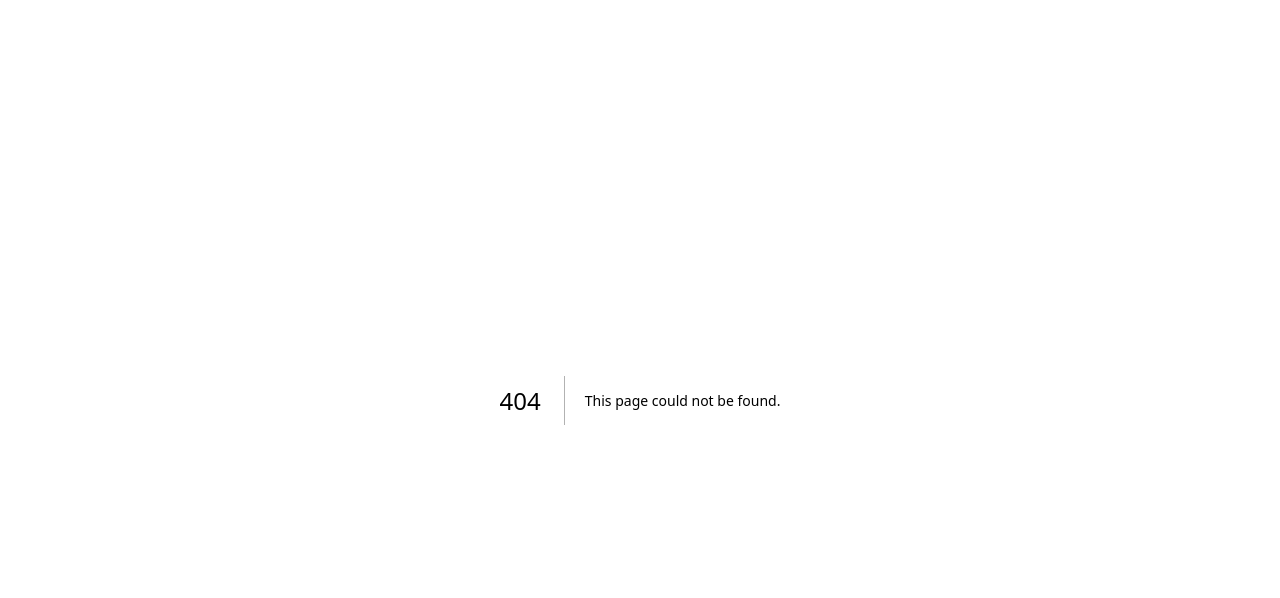
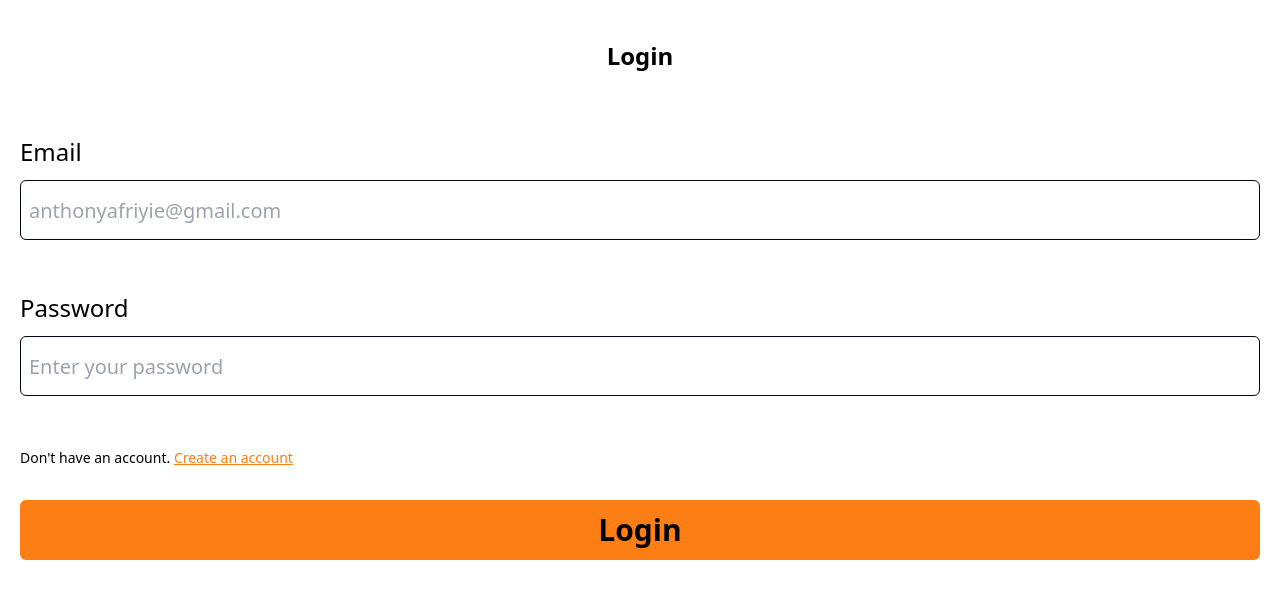
Before and after one commit to KwameGilbert/room-vibe, a Next.js app in the folder roomvibe/: page /login in a window 1280 px wide. Before the commit this address had no page. Shown: the top 598 px of the page. Built offline with nearby package versions, Linux system fonts and the light colour scheme.

Commit message:
all designs of the pages done left with the funtionalities

```diff
--- /dev/null
+++ b/roomvibe/app/login/page.js
@@ -0,0 +1,37 @@
+
+import Link from "next/link";
+export default function login() {
+  return (
+    <main>
+      <section className="pt-10 px-5">
+      <h1 className="text-2xl text-center pb-16 font-semibold">Login</h1>
+      <form action="" className="flex flex-col gap-3">
+        {/* login with email */}
+
+          <label htmlFor="email" className="text-2xl">Email</label>
+          <input
+            type="email"
+            name="email"
+            id="email"
+            placeholder="anthonyafriyie@gmail.com"
+            className="h-[60px] border border-slate-950 px-2 text-xl rounded-md mb-10 focus:outline-none"
+          />
+
+
+          {/* password */}
+
+          <label htmlFor="password" className="text-2xl">Password</label>
+          <input
+            type="password"
+            name="password"
+            id="password"
+            placeholder="Enter your password"
+            className="h-[60px] border border-slate-950 px-2 text-xl rounded-md focus:outline-none mb-10"
+          />
+       <p className="text-sm pb-5">Don&apos;t have an account. <Link href="/" className="underline text-[#fd7e14]">Create an account</Link></p>
+       <input type="submit" value="Login" className="bg-[#fd7e14] p-3 text-3xl font-bold rounded-md"/>
+      </form>
+    </section>
+    </main>
+  );
+}
--- a/roomvibe/app/profile/page.js
+++ b/roomvibe/app/profile/page.js
@@ -69,7 +69,7 @@ export default function profile() {
         </div>
         <div className="flex items-center justify-center pt-5">
           <p></p>
-        <button className="text-3xl bg-[#fd7e14] px-8 py-3 rounded-md font-semibold">Logout</button>
+        <Link href="/login"><button className="text-3xl bg-[#fd7e14] px-8 py-3 rounded-md font-semibold">Logout</button></Link>
         </div>
       </div>
     </section>
```
